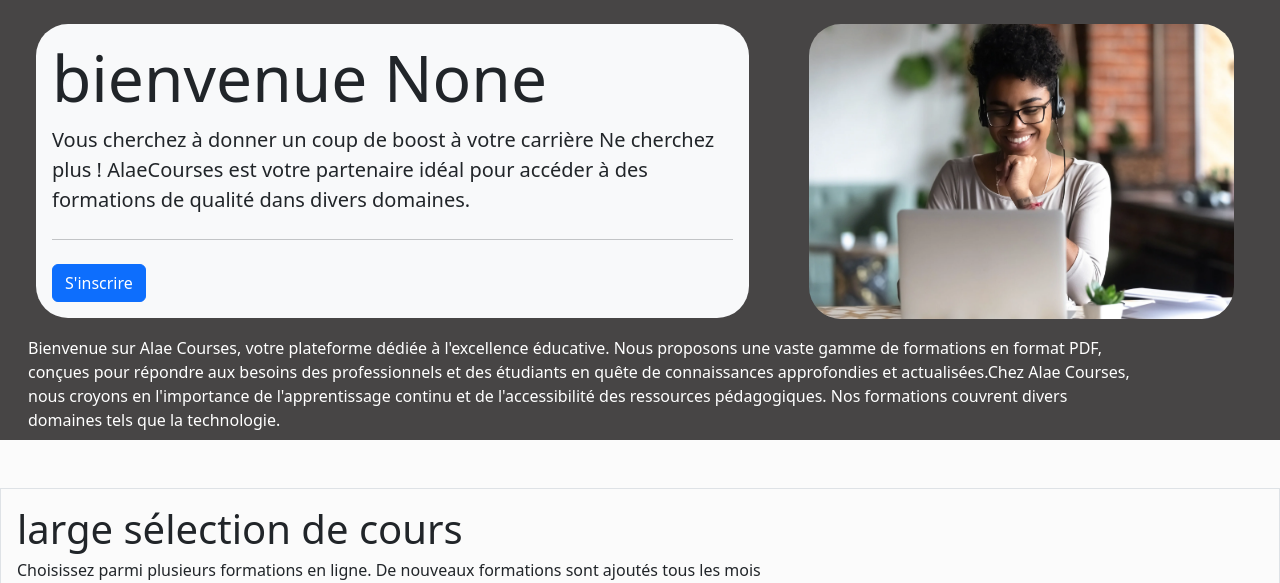
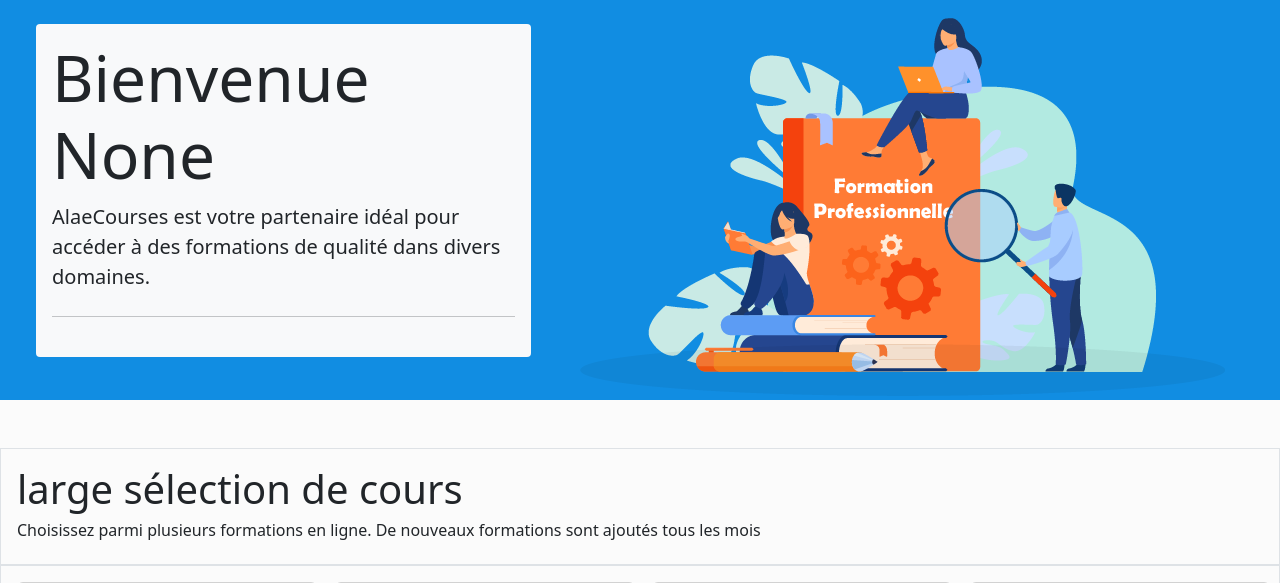
Before and after one commit to alaeeddine1/platforme-de-vent-des-formations-pdf-en-ligne, a Django app: page /pages/client in a window 1280 px wide. Shown: the part 56-639 px from the top of the page. Run offline with Django 5.2, Linux system fonts and the light colour scheme; data comes from the database, SQL or seed files in the repository; both versions use the stored data as it was after the commit.

Commit message:
amélioration du design

```diff
--- a/templates/pages/client.html
+++ b/templates/pages/client.html
@@ -23,36 +23,31 @@
       body{
          background-color:  rgb(251, 251, 251);
       }
+
+      .card {
+       transition: transform 0.3s ease, box-shadow 0.3s ease;
+  }
+      .card:hover {
+      transform: translateY(-10px); /* Effet de soulèvement au survol */
+      box-shadow: 0 6px 20px rgba(0, 0, 0, 0.15); /* Ombre plus prononcée */
+  }
    </style>
-  <div class="row mb-0" style="height: 320px; background:rgb(71, 69, 69)">
-      <div class="col-7" >
+<div class="row mb-0" style="height: 400px; background-image: url('{% static 'img/fofi.png' %}');">
+      <div class="col-5" >
        <div class="class container m-4">
-            <div class="bg-light p-3 rounded-5">
-            <h1 class="display-3"> bienvenue {{name}}</h1>
-            <p class="lead"> Vous cherchez à donner un coup de boost à votre carrière   Ne cherchez plus ! AlaeCourses est votre partenaire idéal pour accéder à des formations de qualité dans divers domaines.</p>
+            <div class="bg-light p-3 rounded-1">
+            <h1 class="display-3"> Bienvenue {{name}}</h1>
+            <p class="lead"> AlaeCourses est votre partenaire idéal pour accéder à des formations de qualité dans divers domaines.</p>
             <hr class="my-4">
-            <a class="btn btn-primary " href="{% url 'compte'%}">S'inscrire</a>
+
             </div>
        </div >
 
       </div>
 
-      <div class="col-4  ">
-         <div class="class container mt-4 ms-5"></div>
-         <img class="ms-5 me-0 rounded-5 " style="width:425px ;height: 295px;"src="{% static 'img/girl.webp' %}" alt="">
-         </div>
-      </div>
-
    </div>
 
-   <div class="row mb-0" style="height: 120px; background:rgb(71, 69, 69)">
-      <div class="col-12 ">
-         <div class="class container m-3">
-      <p style="color: rgb(255, 255, 255);">Bienvenue sur Alae Courses, votre plateforme dédiée à l'excellence éducative. Nous proposons une vaste gamme de formations en format PDF, conçues pour répondre aux besoins des professionnels et des étudiants en quête de connaissances approfondies et actualisées.Chez Alae Courses, nous croyons en l'importance de l'apprentissage continu et de l'accessibilité des ressources pédagogiques. Nos formations couvrent divers domaines tels que la technologie.
-      </p>
-   </div>
-      </div>
-   </div>
+
 
 
 
--- a/templates/pages/compte.html
+++ b/templates/pages/compte.html
@@ -14,7 +14,7 @@
     {% load static %}
     <style>
    body {
-    background-image: url('/static/img/girl.webp');
+    background-image: url('/static/img/login.png');
     background-size: cover;
     background-position: center;
     background-repeat: no-repeat;
--- a/templates/pages/login.html
+++ b/templates/pages/login.html
@@ -11,7 +11,7 @@
     {% load static %}
 <style>
    body {
-    background-image: url('/static/img/girl.webp');
+    background-image: url('/static/img/login.png');
     background-size: cover;
     background-position: center;
     background-repeat: no-repeat;
```
Also changed, not shown: templates/formation/formations.html (+23 -27 lines), db.sqlite3, projecttest/static/img/fofi.png (added), projecttest/static/img/login.png (added), static/img/fofi.png (added), static/img/login.png (added).
